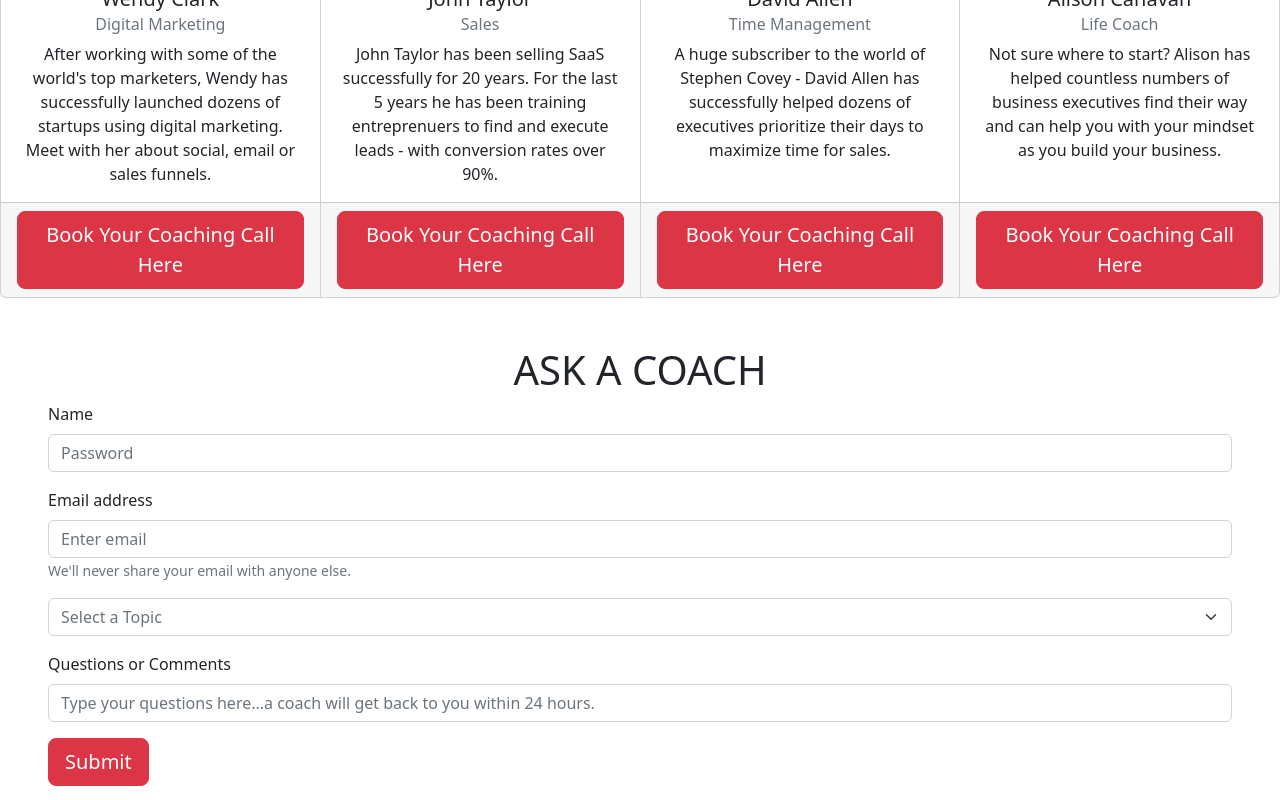
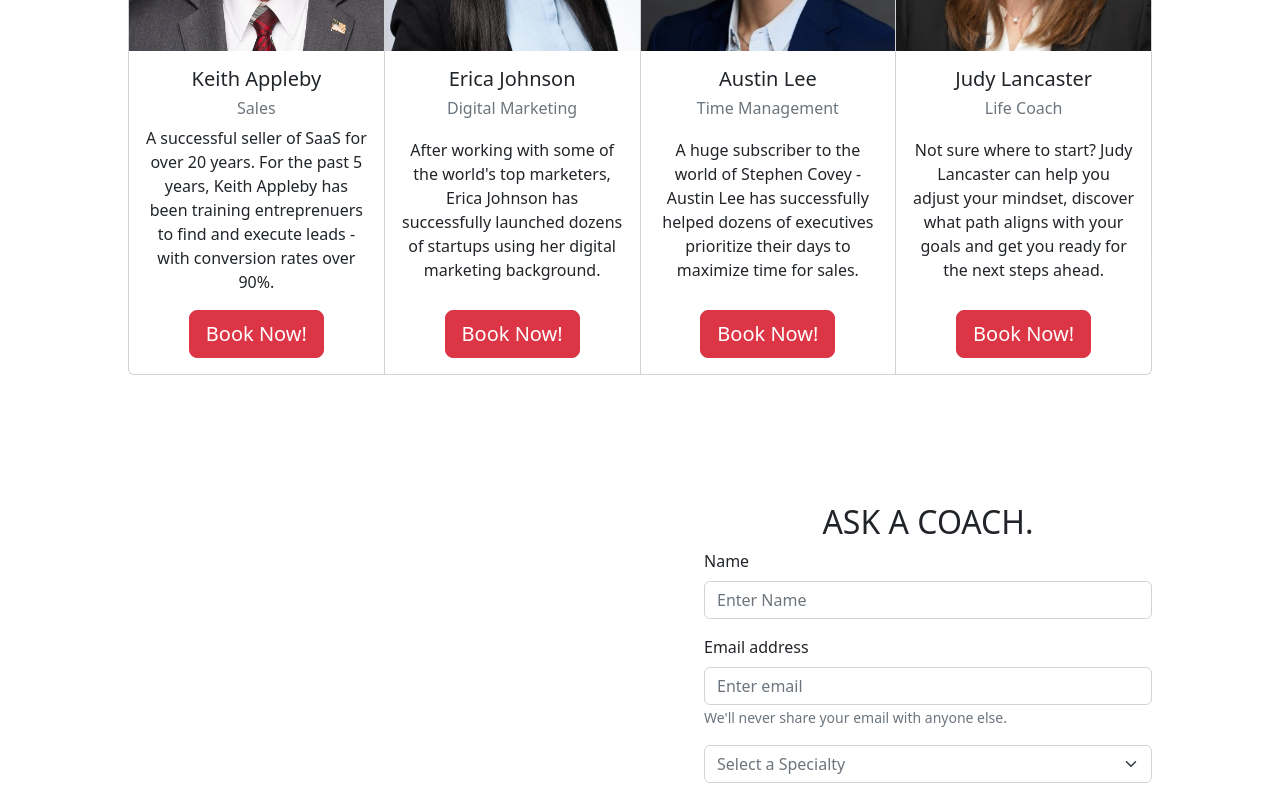
Before and after one commit to BrandyM98/pocket-sales-coach, a React (Create React App) app in the folder client/: page /coach in a window 1280 px wide. Shown: the part 500-1300 px from the top of the page. Built offline with nearby package versions, Linux system fonts and the light colour scheme.

Commit message:
Updated Coaches, Layout for Coaches Pages

```diff
--- a/client/src/info/coaches.js
+++ b/client/src/info/coaches.js
@@ -4,13 +4,13 @@ import Coach3 from '../assets/images/Coach3.jpg';
 import Coach4 from '../assets/images/Coach4.jpg';
 
 const coaches = [
-  {name: "Wendy Clark", specialty: "Digital Marketing", calender: "https://calendly.com/pocket-coach-project/30min", desc: "After working with some of the world's top marketers, Wendy has successfully launched dozens of startups using digital marketing. Meet with her about social, email or sales funnels.", image: Coach2},
+  {name: "Keith Appleby", specialty: "Sales", calender: "https://calendly.com/pocket-coach-project/30min", desc: "A successful seller of SaaS for over 20 years. For the past 5 years, Keith Appleby has been training entreprenuers to find and execute leads - with conversion rates over 90%.", image: Coach1},
 
-  {name: "John Taylor", specialty: "Sales", calender: "https://calendly.com/pocket-coach-project/30min", desc: "John Taylor has been selling SaaS successfully for 20 years. For the last 5 years he has been training entreprenuers to find and execute leads - with conversion rates over 90%.", image: Coach1},
+  {name: "Erica Johnson", specialty: "Digital Marketing", calender: "https://calendly.com/pocket-coach-project/30min", desc: "After working with some of the world's top marketers, Erica Johnson has successfully launched dozens of startups using her digital marketing background.", image: Coach2},
 
-  {name: "David Allen", specialty: "Time Management", calender: "https://calendly.com/pocket-coach-project/30min", desc: "A huge subscriber to the world of Stephen Covey - David Allen has successfully helped dozens of executives prioritize their days to maximize time for sales.", image: Coach3},
+  {name: "Austin Lee", specialty: "Time Management", calender: "https://calendly.com/pocket-coach-project/30min", desc: "A huge subscriber to the world of Stephen Covey - Austin Lee has successfully helped dozens of executives prioritize their days to maximize time for sales.", image: Coach3},
 
-  {name: "Alison Canavan", specialty: "Life Coach", calender: "https://calendly.com/pocket-coach-project/30min", desc: "Not sure where to start? Alison has helped countless numbers of business executives find their way and can help you with your mindset as you build your business.", image: Coach4}
+  {name: "Judy Lancaster", specialty: "Life Coach", calender: "https://calendly.com/pocket-coach-project/30min", desc: "Not sure where to start? Judy Lancaster can help you adjust your mindset, discover what path aligns with your goals and get you ready for the next steps ahead.", image: Coach4}
 ]
 
   export default coaches;
--- a/client/src/pages/Coach.js
+++ b/client/src/pages/Coach.js
@@ -1,41 +1,44 @@
-import React from 'react'
-import Form from 'react-bootstrap/Form';
-import Button from 'react-bootstrap/Button';
-import Card from 'react-bootstrap/Card';
-import CardGroup from 'react-bootstrap/CardGroup';
-import coaches from '../info/coaches';
-
-
+import React from "react";
+import Form from "react-bootstrap/Form";
+import Button from "react-bootstrap/Button";
+import Card from "react-bootstrap/Card";
+import CardGroup from "react-bootstrap/CardGroup";
+import coaches from "../info/coaches";
 
 const Coach = () => {
   return (
     <>
-    <CardGroup>
+      <h1 className="text-center my-5"> MEET THE COACHES.</h1>
+      <CardGroup style={{ paddingInline: "10%", paddingBottom: "10%" }}>
         {coaches.map((coach, i) => (
-
-      <Card style={{ width: '18rem' }}key={i}>
+          <Card style={{ width: "18rem" }} key={i}>
             <Card.Img variant="top" src={coach.image} />
-      <Card.Body className='flex-wrap justify-content-space-between align-items-center text-center '>
+            <Card.Body className="d-flex flex-column justify-content-between align-items-center text-center ">
               <div>
                 <Card.Title>{coach.name}</Card.Title>
-        <Card.Subtitle className="mb-2 text-muted">{coach.specialty}</Card.Subtitle>
+                <Card.Subtitle className="my-2 fs-6 text-muted">
+                  {coach.specialty}
+                </Card.Subtitle>
               </div>
-        <Card.Text >
-          {coach.desc}
-        </Card.Text>
+              <Card.Text>{coach.desc}</Card.Text>
+              <Button variant="danger" size="lg">
+                Book Now!
+              </Button>
             </Card.Body>
-        <Card.Footer classname= "flex-wrap justify-content-space-between align-items-center text-center">
-        <Button classname= "text-center" size="lg" variant="danger" href="https://calendly.com/pocket-coach-project/30min" target="_blank">Book Your Coaching Call Here</Button>
-        </Card.Footer>
-
           </Card>
         ))}
       </CardGroup>
- <Form className="m-5 mb-3">
-  <h1 className="text-center"> ASK A COACH</h1>
- <Form.Group className="mb-3" controlId="formBasicPassword">
+      <Form
+        style={{
+          paddingLeft: "55%",
+          paddingRight: "10%",
+          paddingBottom: "10%",
+        }}
+      >
+        <h1 className="text-center fs-2"> ASK A COACH.</h1>
+        <Form.Group className="mb-3" controlId="formBasicName">
           <Form.Label>Name</Form.Label>
-   <Form.Control type="password" placeholder="Password" />
+          <Form.Control type="name" placeholder="Enter Name" />
         </Form.Group>
         <Form.Group className="mb-3" controlId="formBasicEmail">
           <Form.Label>Email address</Form.Label>
@@ -44,22 +47,29 @@ const Coach = () => {
             We'll never share your email with anyone else.
           </Form.Text>
         </Form.Group>
- <Form.Select className="text-muted mb-3" aria-label="Default select example">
-      <option>Select a Topic</option>
+        <Form.Select
+          className="text-muted mb-3"
+          aria-label="Default select example"
+        >
+          <option>Select a Specialty</option>
           <option value="1">Sales</option>
           <option value="2">Marketing</option>
           <option value="3">Time Management</option>
+          <option value="4">Life Coach</option>
         </Form.Select>
         <Form.Group className="mb-3" controlId="formBasicPassword">
           <Form.Label>Questions or Comments</Form.Label>
-   <Form.Control type="text" placeholder="Type your questions here...a coach will get back to you within 24 hours." />
+          <Form.Control
+            type="text"
+            placeholder="Type your questions here...a coach will get back to you within 24 hours."
+          />
         </Form.Group>
- <Button variant="danger" type="submit" size="lg">
+        <Button className=" my-4 px-4" variant="danger" type="submit" size="lg">
           Submit
         </Button>
       </Form>
     </>
-  )
-}
+  );
+};
 
-export default Coach
+export default Coach;
```
Lines whose indentation alone changed are shown as unchanged.
